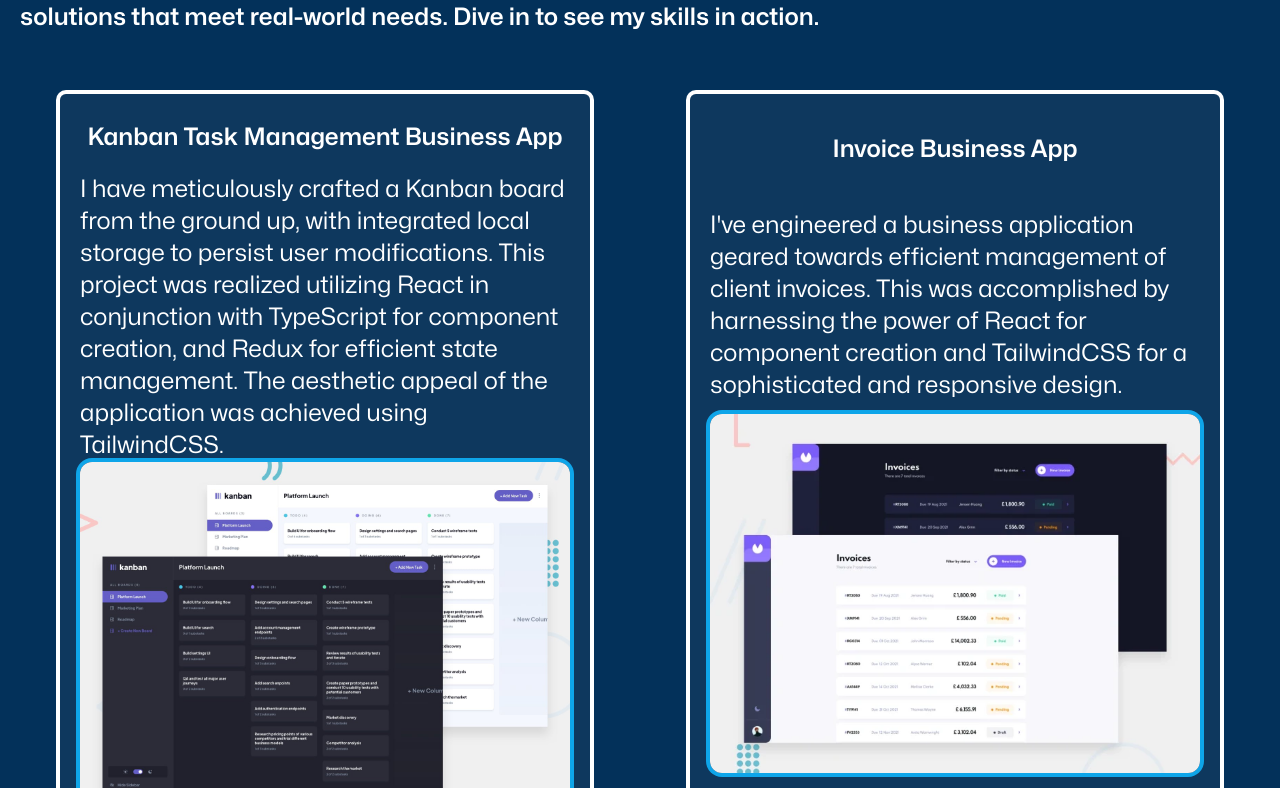
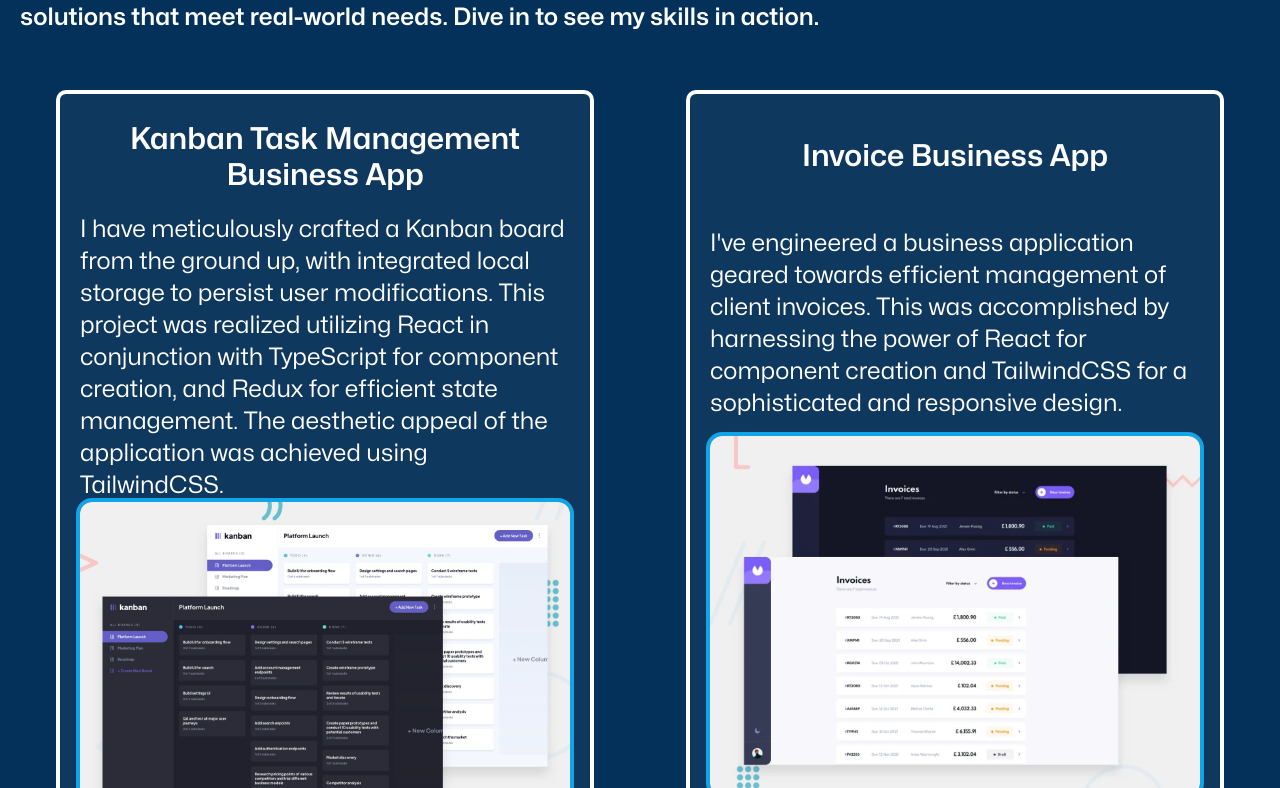
Before and after one commit to danielgen01/Daniels-portfolio, a React (Vite) app: page / in a window 1280 px wide. Shown: the part 1712-2500 px from the top of the page. Built offline with nearby package versions, Linux system fonts and the light colour scheme.

Commit message:
change text size to 3xl

```diff
--- a/src/components/Projects/ProjectComp.tsx
+++ b/src/components/Projects/ProjectComp.tsx
@@ -53,7 +53,7 @@ export const Project: React.FC<ProjectProps> = ({
         </div>
       </div>
       <div className="project-description text-white flex flex-col items-center gap-5 justify-around">
-        <h1 className="font-semibold text-2xl text-center mt-2">{title}</h1>
+        <h1 className="font-semibold text-2xl text-center mt-2 lg:text-3xl">{title}</h1>
 
         <p className="lg:text-2xl text-sm">{description}</p>
       </div>
```
